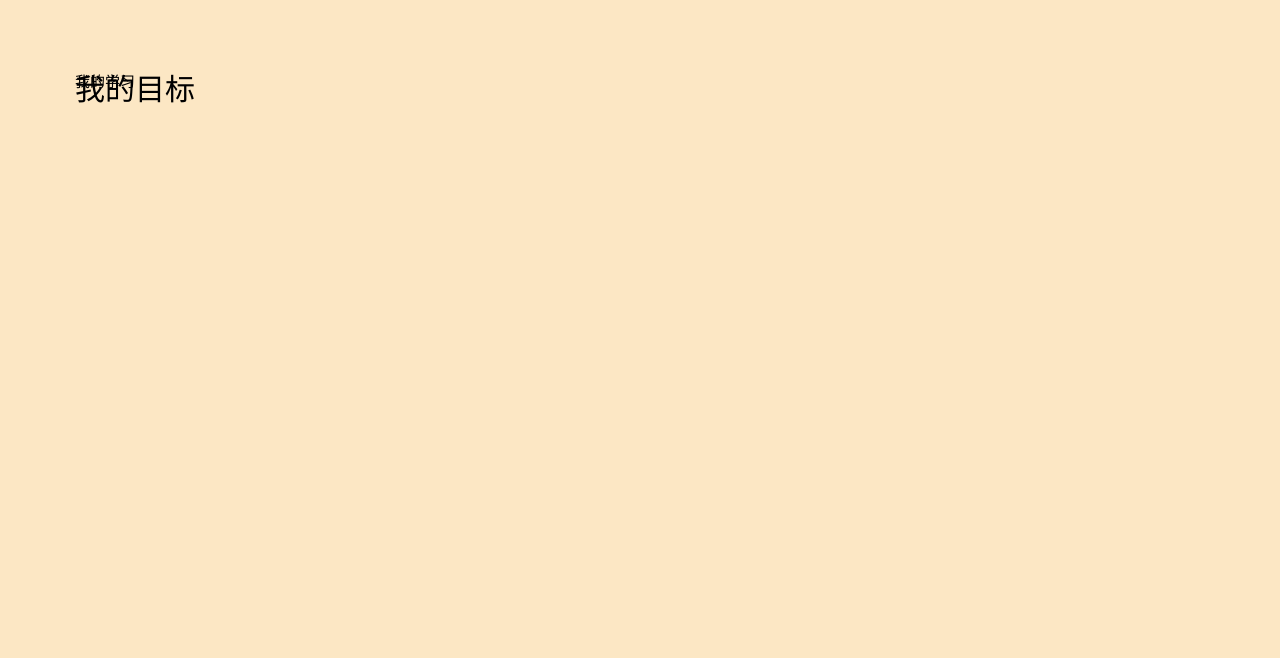
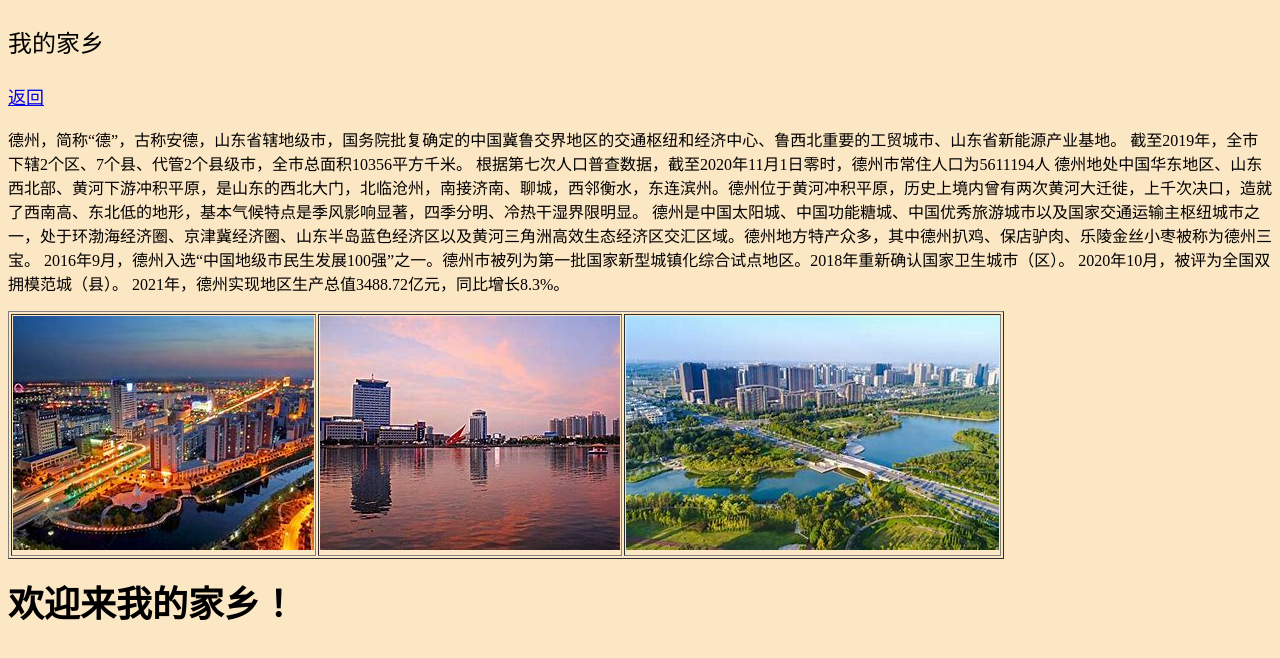
Before and after one commit to mohudehei/website, a plain HTML site: page web4.html in a window 1280 px wide. Drawn offline with Linux system fonts and the light colour scheme.

Commit message:
Add files via upload

```diff
--- a/web4.html
+++ b/web4.html
@@ -24,7 +24,24 @@ body {
 </head>
 
 <body>
-<p class="a">我的目标</p>
-<p class="b">我的学习</p>
+<p style="font-size: 24px">我的家乡<strong></strong></p>
+<p style="font-size: 18px"><a href="web1.html">返回</a></p>
+<p></p>
+<p>德州，简称“德”，古称安德，山东省辖地级市，国务院批复确定的中国冀鲁交界地区的交通枢纽和经济中心、鲁西北重要的工贸城市、山东省新能源产业基地。  截至2019年，全市下辖2个区、7个县、代管2个县级市，全市总面积10356平方千米。 根据第七次人口普查数据，截至2020年11月1日零时，德州市常住人口为5611194人
+德州地处中国华东地区、山东西北部、黄河下游冲积平原，是山东的西北大门，北临沧州，南接济南、聊城，西邻衡水，东连滨州。德州位于黄河冲积平原，历史上境内曾有两次黄河大迁徙，上千次决口，造就了西南高、东北低的地形，基本气候特点是季风影响显著，四季分明、冷热干湿界限明显。
+德州是中国太阳城、中国功能糖城、中国优秀旅游城市以及国家交通运输主枢纽城市之一，处于环渤海经济圈、京津冀经济圈、山东半岛蓝色经济区以及黄河三角洲高效生态经济区交汇区域。德州地方特产众多，其中德州扒鸡、保店驴肉、乐陵金丝小枣被称为德州三宝。
+2016年9月，德州入选“中国地级市民生发展100强”之一。德州市被列为第一批国家新型城镇化综合试点地区。2018年重新确认国家卫生城市（区）。  2020年10月，被评为全国双拥模范城（县）。
+2021年，德州实现地区生产总值3488.72亿元，同比增长8.3%。</p>
+<table width="200" border="1">
+  <tbody>
+    <tr>
+      <td><img src="image/OIP (1).jpg" width="301" height="234" alt=""/></td>
+      <td><img src="image/OIP (2).jpg" width="300" height="234" alt=""/></td>
+      <td><img src="image/OIP.jpg" width="373" height="234" alt=""/></td>
+    </tr>
+  </tbody>
+</table>
+<p><strong style="font-size: 36px">欢迎来我的家乡！</strong></p>
+
 </body>
 </html>
```
Also changed, not shown: web1.html (+1 -1 lines), image/OIP (1).jpg (added), image/OIP (2).jpg (added), image/OIP.jpg (added).
